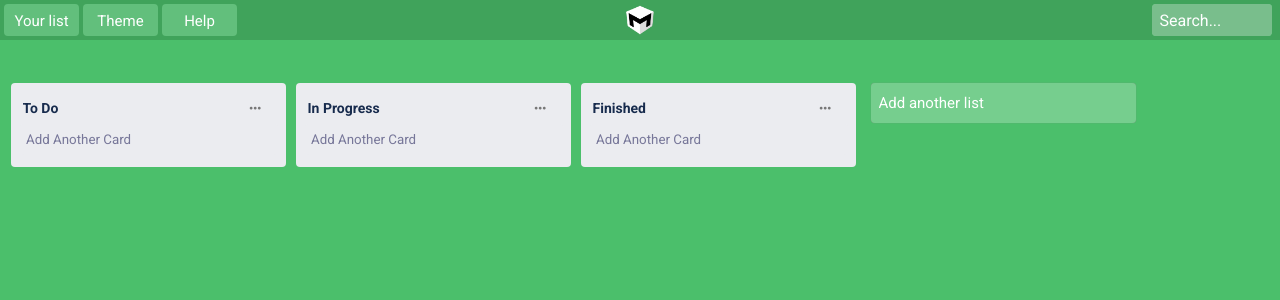
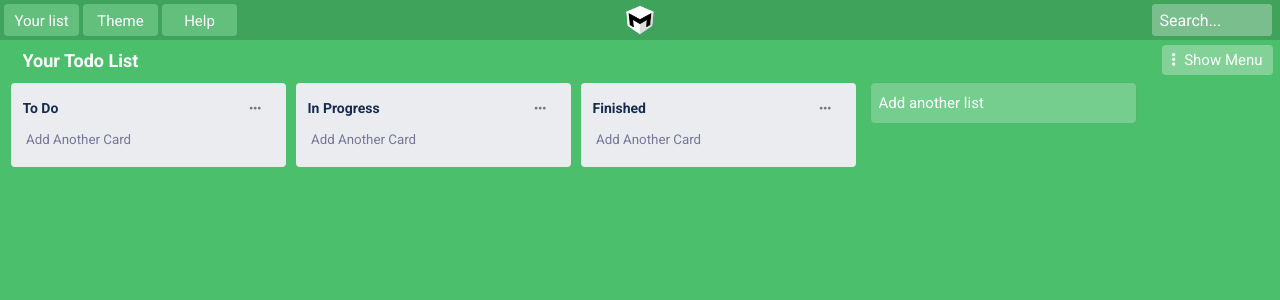
Before and after one commit to Matthave/NewTodoApp, a React (Create React App) app: page / in a window 1280 px wide. Shown: the top 300 px of the page. Built offline with nearby package versions, Linux system fonts and the light colour scheme.

Commit message:
Create new component MenuBar, delete functions from main Component, about change color when hover at navBar li, create new function instead

```diff
--- a/src/Containers/CoreField/CoreField.js
+++ b/src/Containers/CoreField/CoreField.js
@@ -10,8 +10,6 @@ const MainField = ({
   copyNewList,
   moveCardToAnotherList,
   updateListTitle,
-  elementHoverEnter,
-  elementHoverLeave,
   visibilityOptionFunction,
   taskDetailsFunction,
   moveListToAnotherPlace,
@@ -103,8 +101,6 @@ const MainField = ({
       addNewList={addNewList}
       addNewListByButton={addNewListByButton}
       addNewListByKey={addNewListByKey}
-      elementHoverEnter={elementHoverEnter}
-      elementHoverLeave={elementHoverLeave}
       hideFontSizeLabel={hideFontSizeLabel}
       setHideFontSizeLabel={setHideFontSizeLabel}
       listOfAllTasksList={listOfAllTasksList}
--- a/src/Containers/Main/main.js
+++ b/src/Containers/Main/main.js
@@ -1,10 +1,10 @@
 import React, { useState, useEffect } from "react";
 import Navigations from "../Naviagtion/Navigations";
+import MenuBar from "../MenuBar/MenuBar";
 import CoreField from "../CoreField/CoreField";
 import ThemeField from "../ThemeField/ThemeField";
 import OptionCover from "../OptionCover/OptionCover";
 import DetailCover from "../DetailCover/DetailCover";
-import Color from "color";
 
 const Main = () => {
   const [showThemeOption, showThemeOptionFunction] = useState(false);
@@ -288,42 +288,12 @@ const Main = () => {
         });
       } // Add proper term, with new uniqe Id
     });
-    console.log(listOfAllTasksId);
     setRefresh(!refresh);
   };
 
   const updateListTitle = (newTitle, listId) => {
     const updatedList = wholeList.filter((list) => list.id === listId);
     updatedList[0].title = newTitle;
-  };
-
-  const elementHoverEnter = (e) => {
-    const arrayClassList = [];
-    e.target.classList.forEach((item) => {
-      arrayClassList.push(item);
-    });
-
-    if (arrayClassList.includes("list")) {
-      const currentLiColor = Color(
-        `${
-          e.target.style.backgroundColor
-            ? e.target.style.backgroundColor
-            : "#76ce8e"
-        }`
-      );
-      return (e.target.style.backgroundColor = currentLiColor.lighten(0.1));
-    }
-  };
-
-  const elementHoverLeave = (e) => {
-    const arrayClassList = [];
-    e.target.classList.forEach((item) => {
-      arrayClassList.push(item);
-    });
-
-    if (arrayClassList.includes("list")) {
-      return (e.target.style.backgroundColor = whichColor);
-    }
   };
 
   const visibilityOptionFunction = (
@@ -445,18 +415,16 @@ const Main = () => {
       <Navigations
         themeToggle={showThemeOptionFunction}
         themeOption={showThemeOption}
-        elementHoverEnter={elementHoverEnter}
-        elementHoverLeave={elementHoverLeave}
+        whichColor={whichColor}
       />
       <ThemeField themeOption={showThemeOption} setWhichColor={setWhichColor} />
+      <MenuBar whichColor={whichColor} />
       <CoreField
         wholeList={wholeList}
         setWholeList={setWholeList}
         addNewCard={addNewCard}
         deleteCard={deleteCard}
         addNewList={addNewList}
-        elementHoverEnter={elementHoverEnter}
-        elementHoverLeave={elementHoverLeave}
         visibilityOptionFunction={visibilityOptionFunction}
         taskDetailsFunction={taskDetailsFunction}
         updateListTitle={updateListTitle}
--- /dev/null
+++ b/src/Containers/MenuBar/MenuBar.js
@@ -0,0 +1,30 @@
+import React, { Component } from "react";
+import MenuBarView from "../../components/MenuBar/MenuBarView";
+import Color from "color";
+
+export class MenuBar extends Component {
+  state = {
+    boardNameValue: "Your Todo List",
+  };
+
+  boardNameChangeFunc = (e) => {
+    this.setState({ boardNameValue: e.target.value.substr(0, 17) });
+  };
+
+  render() {
+    //Import current color of mainElement and by Color set it lighten
+    const currentLiColor = Color(this.props.whichColor[0]);
+    const lighThisColor = currentLiColor.lighten(0.05);
+
+    const { boardNameValue } = this.state;
+    return (
+      <MenuBarView
+        boardNameValue={boardNameValue}
+        boardNameChangeFunc={this.boardNameChangeFunc}
+        lighThisColor={lighThisColor}
+      />
+    );
+  }
+}
+
+export default MenuBar;
--- a/src/Containers/Naviagtion/Navigations.js
+++ b/src/Containers/Naviagtion/Navigations.js
@@ -1,5 +1,6 @@
 import React, { Component } from "react";
 import NavigationView from "../../components/Navigation/NavigationView";
+import Color from "color";
 
 class Navigations extends Component {
   themeFunction = () => {
@@ -7,13 +8,15 @@ class Navigations extends Component {
   };
 
   render() {
-    const { elementHoverEnter, elementHoverLeave } = this.props;
+    const { whichColor } = this.props;
+
+    const currentLiColor = Color(whichColor[0]);
+    const lighThisColor = currentLiColor.lighten(0.1);
     return (
       <>
         <NavigationView
-          elementHoverEnter={elementHoverEnter}
-          elementHoverLeave={elementHoverLeave}
           themeFunction={this.themeFunction}
+          lighThisColor={lighThisColor}
         />
       </>
     );
--- a/src/Containers/OptionCover/OptionCover.js
+++ b/src/Containers/OptionCover/OptionCover.js
@@ -62,7 +62,8 @@ class OptionCover extends Component {
     const positionY =
       mainOffsetTop +
       taskData[0].top -
-      currentListScrollNow +
+      currentListScrollNow -
+      40 +
       coverBoxHeight / 1.65;
     const positionX = 285 * listIndex + 18.5 - scrollPosition;
 
--- a/src/Containers/ThemeField/ThemeField.js
+++ b/src/Containers/ThemeField/ThemeField.js
@@ -11,6 +11,9 @@ function ThemeField({ themeOption, setWhichColor }) {
   ) => {
     const main = document.querySelector(".main");
     main.style.backgroundColor = mainColor;
+
+    const menuBar = document.querySelector(".menuBar");
+    menuBar.style.backgroundColor = mainColor;
 
     const nav = document.querySelector(".nav");
     nav.style.backgroundColor = navColor;
--- a/src/components/CoreField/CoreFieldView.js
+++ b/src/components/CoreField/CoreFieldView.js
@@ -6,11 +6,12 @@ const StyledMain = styled.main`
   display: flex;
   align-items: flex-start;
   width: auto;
-  min-height: calc(100vh - 40px);
+  min-height: calc(100vh - 80px);
   background-color: #4bbf6b;
-  padding: 40px 6px 0px 6px;
+  padding: 0px 6px 0px 6px;
   overflow-x: scroll;
   overflow-y: hidden;
+  transition: 0.1s linear;
 `;
 
 const StyledListInput = styled.input`
@@ -107,8 +108,6 @@ function CoreFieldView({
   addNewListByKey,
   addNewListByButton,
   copyNewList,
-  elementHoverEnter,
-  elementHoverLeave,
   hideFontSizeLabel,
   setHideFontSizeLabel,
   listOfAllTasksList,
@@ -159,8 +158,6 @@ function CoreFieldView({
             className="addList"
             value={listInputValue}
             onKeyPress={(e) => addNewListByKey(e)}
-            onMouseEnter={(e) => elementHoverEnter(e)}
-            onMouseLeave={(e) => elementHoverLeave(e)}
           />
           {showList ? (
             <StyledButton onClick={() => addNewListByButton(listInputValue)}>
--- a/src/components/DetailCover/DetailCoverView/DetailCoverView.js
+++ b/src/components/DetailCover/DetailCoverView/DetailCoverView.js
@@ -32,6 +32,7 @@ const StyledDetail = styled.div`
   border-radius: 3px;
   background-color: #f4f5f7;
   margin-bottom: 25px;
+  z-index: 2;
 `;
 
 function DetailCoverView({
--- /dev/null
+++ b/src/components/MenuBar/MenuBarView.js
@@ -0,0 +1,83 @@
+import React from "react";
+import styled from "styled-components";
+
+const StyledNav = styled.nav`
+  display: flex;
+  align-items: "center";
+  width: 100%;
+  height: 40px;
+  background-color: #4bbf6b;
+  padding: 0 7.5px;
+  transition: 0.1s linear;
+`;
+
+const StyledInputTitle = styled.input`
+  width: auto;
+  height: 30px;
+  background-color: transparent;
+  border-radius: 4px;
+  margin: auto 5px;
+  font-size: 18px;
+  font-weight: 600;
+  color: white;
+  padding: 0 10px;
+  transition: 0.1s linear;
+  cursor: pointer;
+
+  &:hover {
+    background-color: ${(props) =>
+      props.hoverBGC ? `${props.lighThisColor}` : null};
+  }
+
+  &:focus {
+    background-color: #fff;
+    color: #000;
+  }
+
+  &::placeholder {
+    color: #fff;
+  }
+`;
+
+const StyledShowMenu = styled.button`
+  height: 30px;
+  background-color: ${(props) =>
+    props.hoverBGC ? `${props.lighThisColor}` : null};
+  border-radius: 4px;
+  margin: auto 0 auto auto;
+  font-size: 15px;
+  font-weight: 400;
+  color: white;
+  padding: 0 10px;
+  transition: 0.1s linear;
+  cursor: pointer;
+
+  &:hover {
+    box-shadow: 0 0 5px 1px rgba(50, 50, 50, 0.1);
+  }
+`;
+
+const StyledIcon = styled.span`
+  font-size: 15px;
+  margin-right: 5px;
+`;
+
+function MenuBarView({ boardNameValue, boardNameChangeFunc, lighThisColor }) {
+  const colorOfBgc = `hsl(${lighThisColor.color[0]},${lighThisColor.color[1]}%,${lighThisColor.color[2]}%)`;
+  return (
+    <StyledNav className="menuBar">
+      <StyledInputTitle
+        onChange={(e) => boardNameChangeFunc(e)}
+        value={boardNameValue}
+        placeholder="Name your board..."
+        hoverBGC
+        lighThisColor={colorOfBgc} // Send this color to styledComp as a props
+      />
+      <StyledShowMenu hoverBGC lighThisColor={colorOfBgc}>
+        <StyledIcon className="fas fa-ellipsis-v" /> Show Menu
+      </StyledShowMenu>
+    </StyledNav>
+  );
+}
+
+export default MenuBarView;
--- a/src/components/Navigation/NavListView/NavListView.js
+++ b/src/components/Navigation/NavListView/NavListView.js
@@ -11,7 +11,12 @@ const StyledList = styled.li`
   margin-right: 4px;
   margin-left: ${(props) => (props.lastEle ? "auto" : "initial")};
   padding: ${(props) => (props.lastEle ? "initial" : "8px 0px")};
-  z-index: ${(props) => (props.zIndex ? 1 : "initial")};
+  z-index: 1;
+
+  &:hover {
+    background-color: ${(props) =>
+      props.hoverBGC ? `${props.lighThisColor} !important` : null};
+  }
 `;
 
 const Link = styled.a`
@@ -20,19 +25,14 @@ const Link = styled.a`
   color: #fff;
 `;
 
-function NavListView({
-  elementHoverEnter,
-  elementHoverLeave,
-  themeFunction,
-  linkTitle,
-}) {
+function NavListView({ themeFunction, linkTitle, lighThisColor }) {
+  const colorBgcHSL = `hsl(${lighThisColor.color[0]},${lighThisColor.color[1]}%,${lighThisColor.color[2]}%)`;
   return (
     <StyledList
       className="list theme"
-      onMouseEnter={(e) => elementHoverEnter(e)}
-      onMouseLeave={(e) => elementHoverLeave(e)}
       onClick={themeFunction}
-      zIndex={`${linkTitle === "Theme" ? true : false}`}
+      hoverBGC
+      lighThisColor={colorBgcHSL}
     >
       <Link className={`${linkTitle === "Theme" ? "theme" : null}`}>
         {linkTitle}
--- a/src/components/Navigation/NavigationView.js
+++ b/src/components/Navigation/NavigationView.js
@@ -4,7 +4,7 @@ import NavListView from "./NavListView/NavListView";
 import myLogo from "../../img/myLogo.png";
 
 const StyledNav = styled.nav`
-  width: 100vw;
+  width: 100%;
   height: 40px;
   background-color: #40a35b;
   padding: 0px 4px;
@@ -69,21 +69,16 @@ const StyledHiperLink = styled.a`
 
 const navigationElements = ["Your list", "Theme", "Help"];
 
-const Navigation = ({
-  elementHoverEnter,
-  elementHoverLeave,
-  themeFunction,
-}) => {
+const Navigation = ({ themeFunction, lighThisColor }) => {
   return (
     <StyledNav className="nav">
       <StyledUl>
         {navigationElements.map((element) => (
           <NavListView
             themeFunction={element === "Theme" ? themeFunction : null}
-            elementHoverEnter={(e) => elementHoverEnter(e)}
-            elementHoverLeave={(e) => elementHoverLeave(e)}
             linkTitle={element}
             key={element}
+            lighThisColor={lighThisColor}
           />
         ))}
         <StyledHiperLink
```
